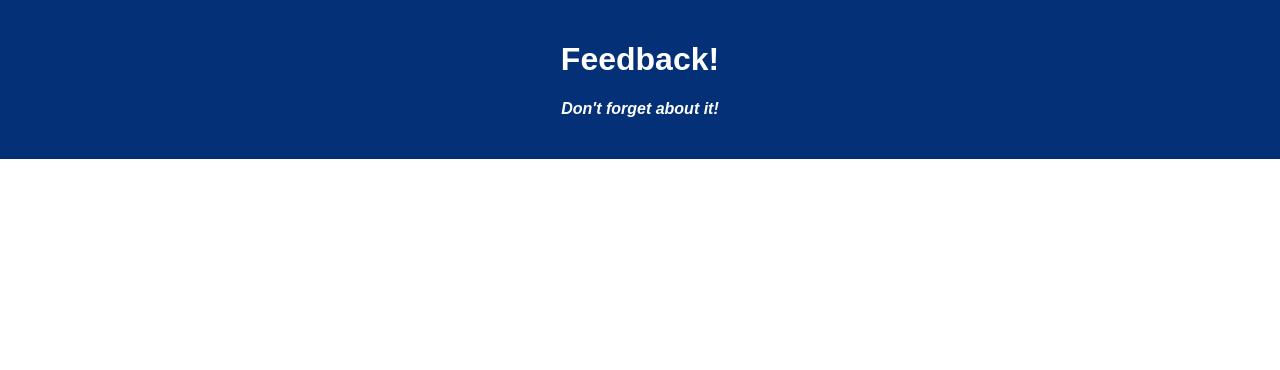
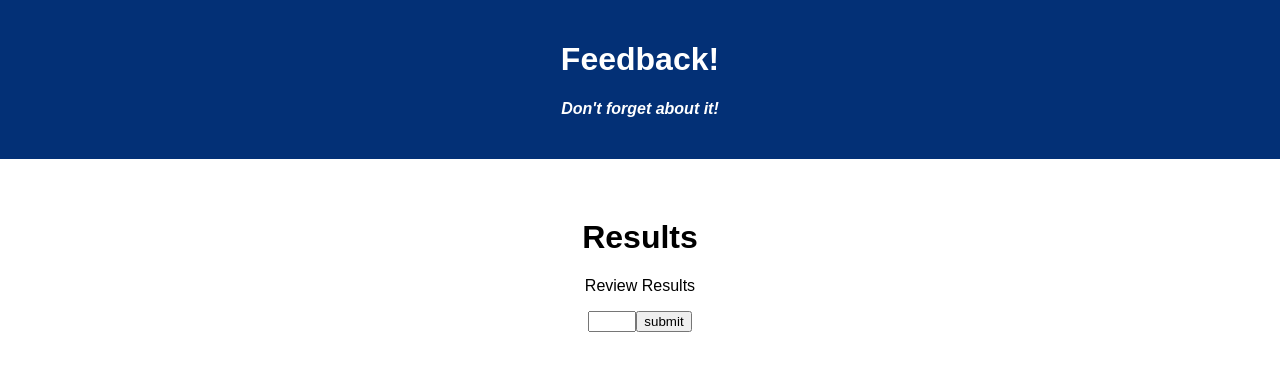
Before and after one commit to NotLindskey/weekend-redux-feedback-loop, a React (Create React App) app: page /#/results in a window 1280 px wide. Shown: the top 370 px of the page. Built offline with nearby package versions, Linux system fonts and the light colour scheme.

Commit message:
route fix

```diff
--- a/src/components/App/App.jsx
+++ b/src/components/App/App.jsx
@@ -35,7 +35,7 @@ function App() {
         <Route exact path="/comments">
            <Comments />
         </Route>
-        <Route exact path ="results">
+        <Route exact path ="/results">
           <Results />
         </Route>
       </div>
```
